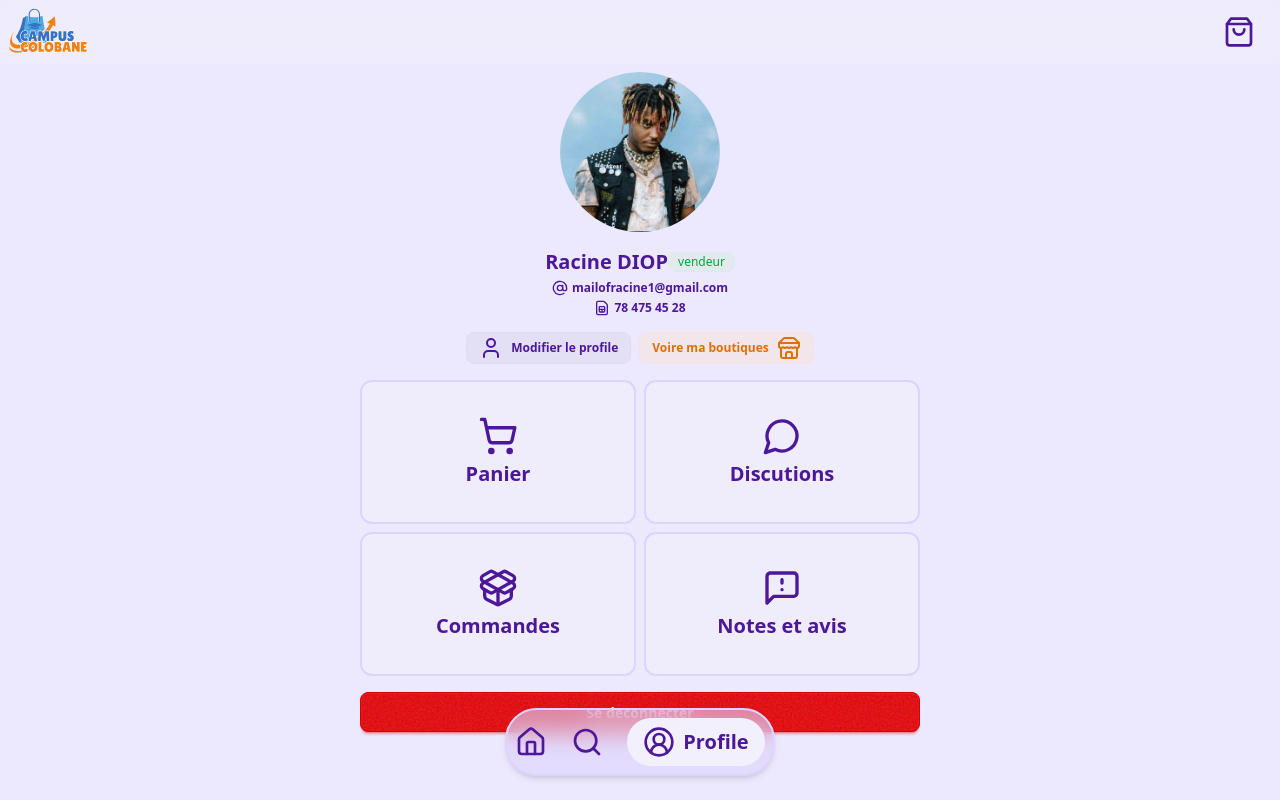
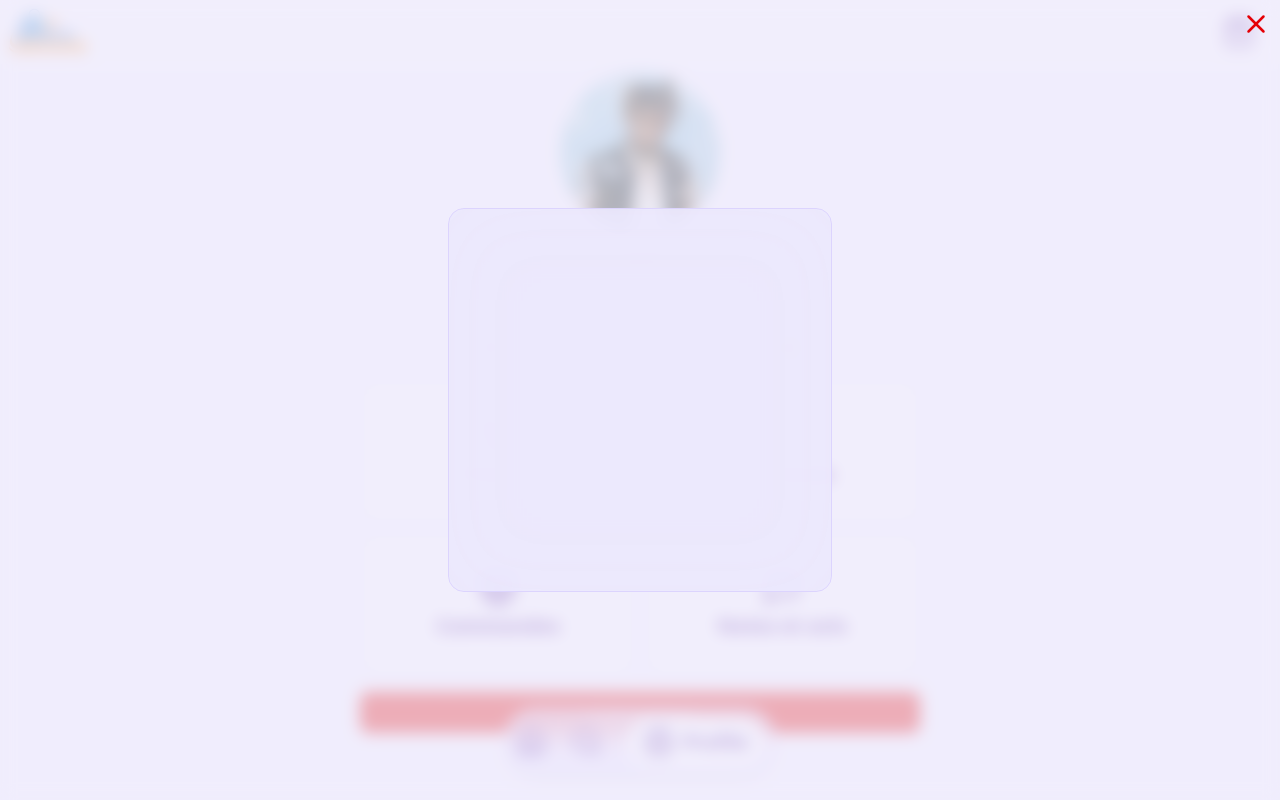
Before and after one commit to tugnodev/cc-frontend, a SvelteKit app: page /market/profile in a window 1280 px wide. Both pictures are taken after a click on the button "Panier". Built offline with nearby package versions, Linux system fonts and the light colour scheme.

Commit message:
modal setup
Co-authored-by: ebeydi <ebeydif@gmail.com>
Co-authored-by: Sira DIENG <siradieng9305@gmail.com>

```diff
--- /dev/null
+++ b/src/components/Panier.svelte
@@ -0,0 +1,6 @@
+<script>
+</script>
+
+<div
+    class="w-96 h-96 bg-base-200/90 rounded-2xl border border-base-300 backdrop-blur-2xl"
+></div>
--- a/src/routes/market/profile/+page.svelte
+++ b/src/routes/market/profile/+page.svelte
@@ -6,12 +6,14 @@
         PackageOpen,
         MessageSquareWarning,
     } from "@lucide/svelte";
+    import { X } from "@lucide/svelte";
     import Main from "../../../components/Main.svelte";
+    import Panier from "../../../components/Panier.svelte";
+
+    let modal = false;
+    let window;
 
     // @ts-ignore
-
-
-
 
     const routes = [
         { label: "Panier", icon: ShoppingCart },
@@ -33,6 +35,8 @@
         >
             {#each routes as route}
                 <button
+                    on:click={() => (modal = true)}
+                    bind:this={window}
                     class="bg-base-100/50 border-2 rounded-xl gap-1 border-base-300 min-w-36 w-full min-h-36 h-full flex flex-col items-center justify-center"
                 >
                     <span>
@@ -45,3 +49,18 @@
         <button class="w-full btn btn-error">Se deconnecter</button>
     </div>
 </Main>
+
+<!-- Modal -->
+{#if modal}
+    <div
+        class="absolute inset-0 p-2 bg-base-100/70 backdrop-blur z-50 flex items-center justify-center"
+    >
+        <Panier />
+        <button
+            on:click={() => (modal = false)}
+            class="absolute top-2 right-2 btn btn-sm btn-circle btn-ghost btn-error"
+        >
+            <X class="w-8 h-8" />
+        </button>
+    </div>
+{/if}
```
